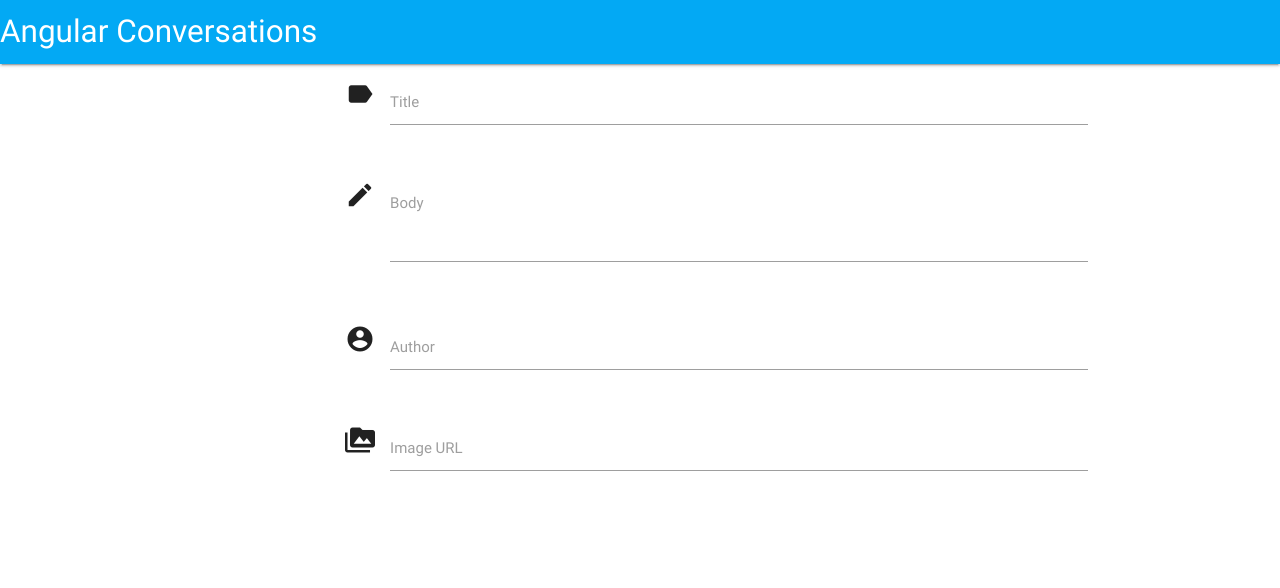
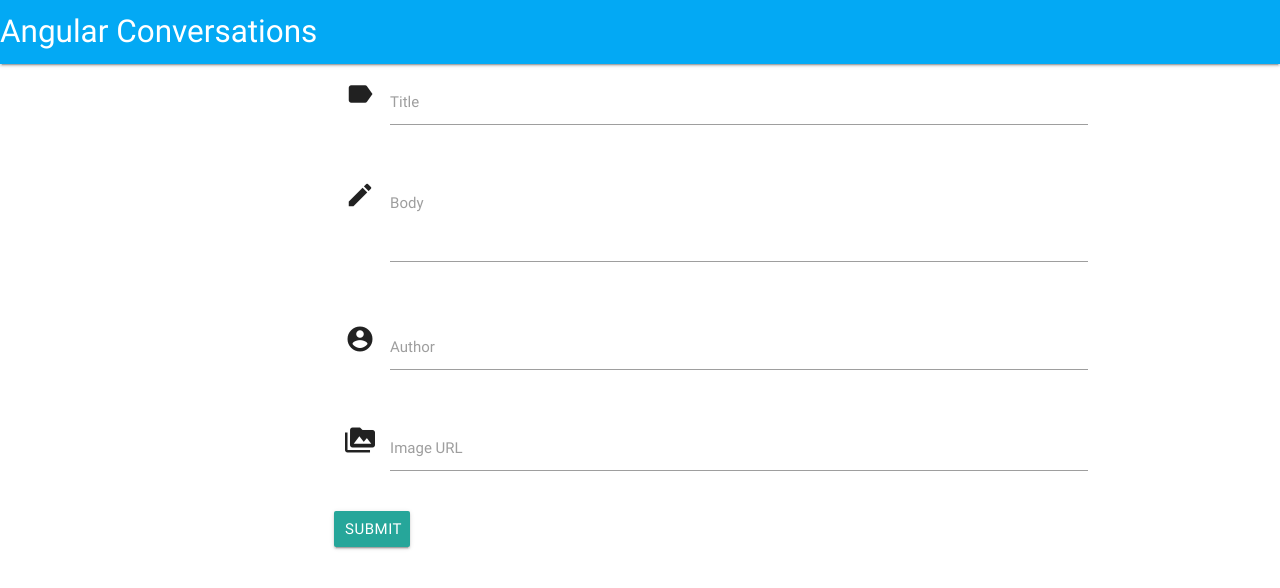
Before and after one commit to tvanmaren/reddit-clone, a website: page index.html in a window 1280 px wide. Drawn offline with nearby package versions, Linux system fonts and the light colour scheme.

Commit message:
:construction: add materialize submit button to form

```diff
--- a/posts/posts.template.html
+++ b/posts/posts.template.html
@@ -28,5 +28,10 @@
         <label for="image">Image URL</label>
       </div>
     </div>
+    <div class="row">
+    <button class="btn waves-effect waves-light col s1 offset-s2" type="submit" name="action">Submit
+    <i class="material-icons right">send</i>
+  </button>
+</div>
   </form>
 </div>
```
